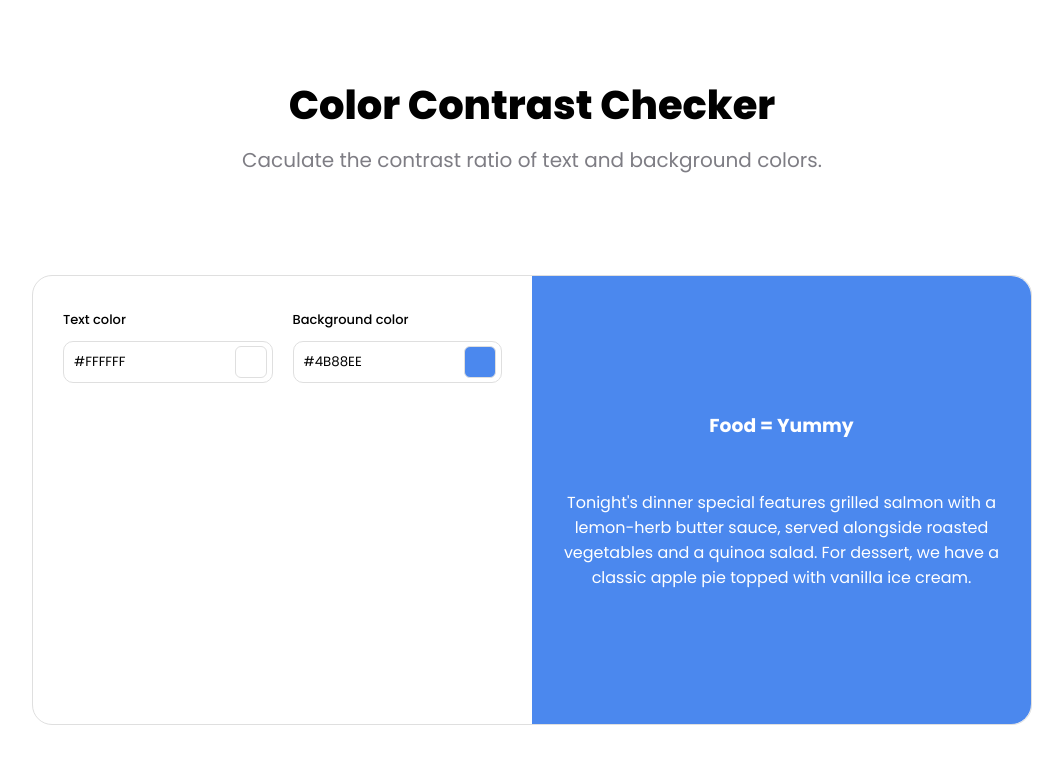
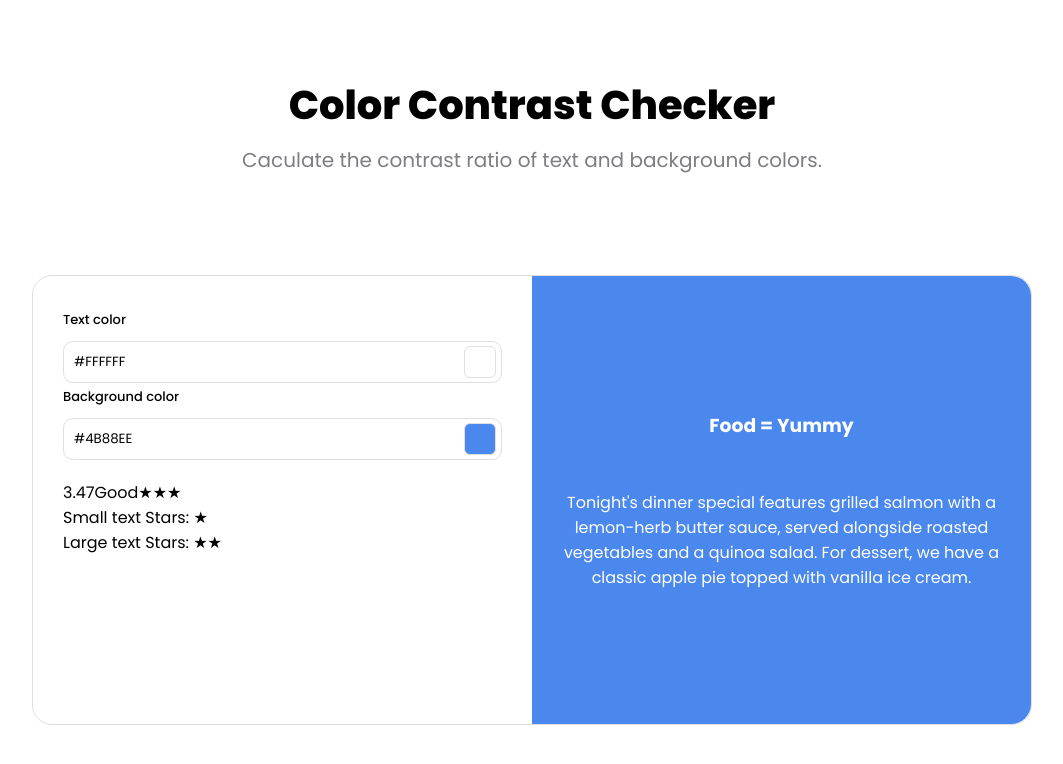
Before and after one commit to mirayatech/color-contrast-checker, a React (Vite) app: page / in a window 1280 px wide. Shown: the top 764 px of the page, without its empty margins (108-1171 px from the left). Built offline with nearby package versions, Linux system fonts and the light colour scheme.

Commit message:
Add: implement contrast ratio calculation and display

```diff
--- a/src/App.tsx
+++ b/src/App.tsx
@@ -86,16 +86,23 @@ export default function App() {
   }
 
   function getStarsForLargeText(ratio: number): number {
-    if (ratio >= 4.5) return 3; // Good
-    if (ratio >= 3) return 2; // Ok
-    return 1; // Bad
+    if (ratio >= 4.5) return 3;
+    if (ratio >= 3) return 2;
+    return 1;
   }
 
   function getStarsForSmallText(ratio: number): number {
-    if (ratio >= 7) return 3; // Good
-    if (ratio >= 4.5) return 2; // Ok
-    return 1; // Bad
+    if (ratio >= 7) return 3;
+    if (ratio >= 4.5) return 2;
+    return 1;
   }
+
+  const contrastRatio = getContrastRatio(textColor, backgroundColor);
+  const largeTextStars = getStarsForLargeText(contrastRatio);
+  const smallTextStars = getStarsForSmallText(contrastRatio);
+
+  const contrastGrade = getContrastGrade(contrastRatio);
+  const overallStars = getOverallStars(contrastGrade);
 
   return (
     <div className="container">
@@ -105,6 +112,7 @@ export default function App() {
       </h2>
       <div className="card">
         <div className="card__rightSide">
+          <div className="card__rightSideWrapper">
             <div className="card__rightSideText">
               <label htmlFor="text-color">Text color</label>
               <div className="card__inputTextWrapper">
@@ -167,6 +175,18 @@ export default function App() {
               </div>
             </div>
           </div>
+          <div className="ratioWrapper">
+            <span className="ratio">{contrastRatio.toFixed(2)}</span>
+            <span>{contrastGrade}</span>
+            <span>{overallStars}</span>
+            <div>
+              Small text <span>Stars: {"★".repeat(smallTextStars)}</span>
+            </div>
+            <div>
+              Large text <span>Stars: {"★".repeat(largeTextStars)}</span>
+            </div>
+          </div>
+        </div>
         <div
           className="card__leftSide"
           style={{
--- a/src/index.css
+++ b/src/index.css
@@ -52,6 +52,7 @@ button {
   width: 100%;
   padding: 30px 30px 0;
   display: flex;
+  flex-direction: column;
   gap: 20px;
 }
 
@@ -130,3 +131,5 @@ button {
   background-color: white;
   border: 1px solid #dfdfdf;
 }
+
+/* RatioWrapper */
```
Lines whose indentation alone changed are shown as unchanged.
